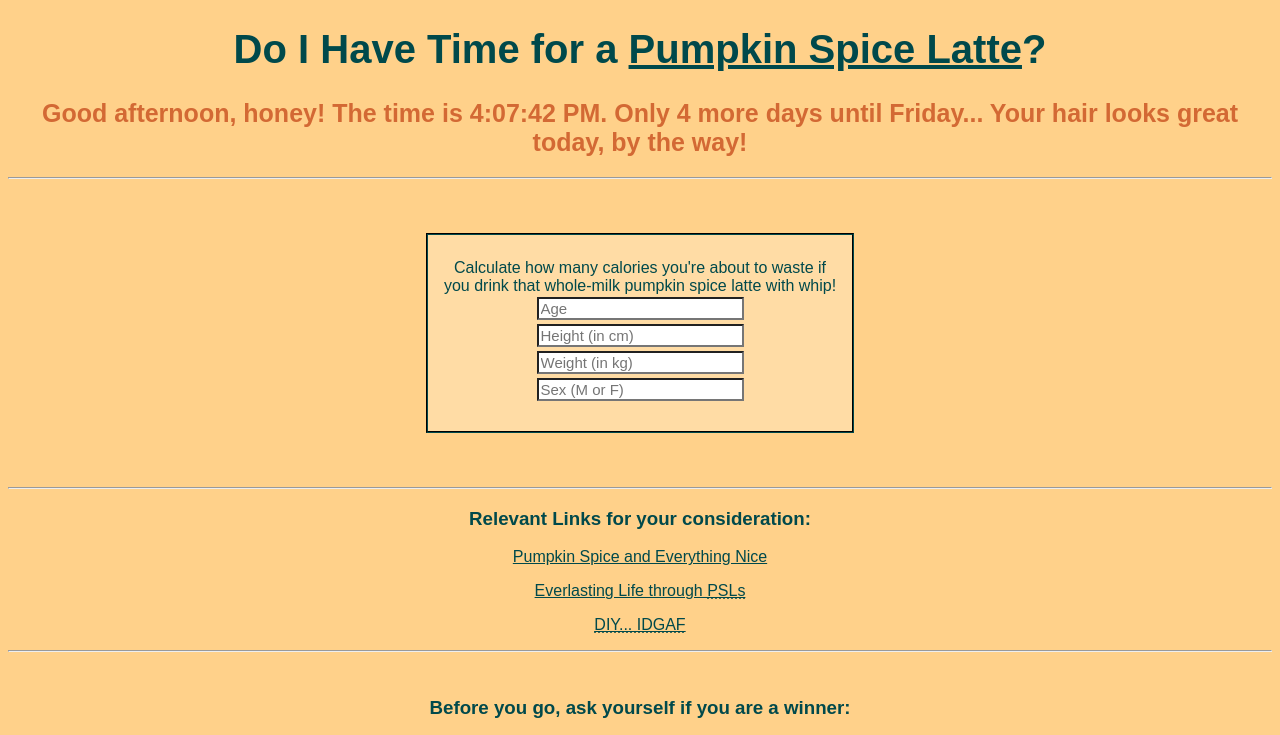
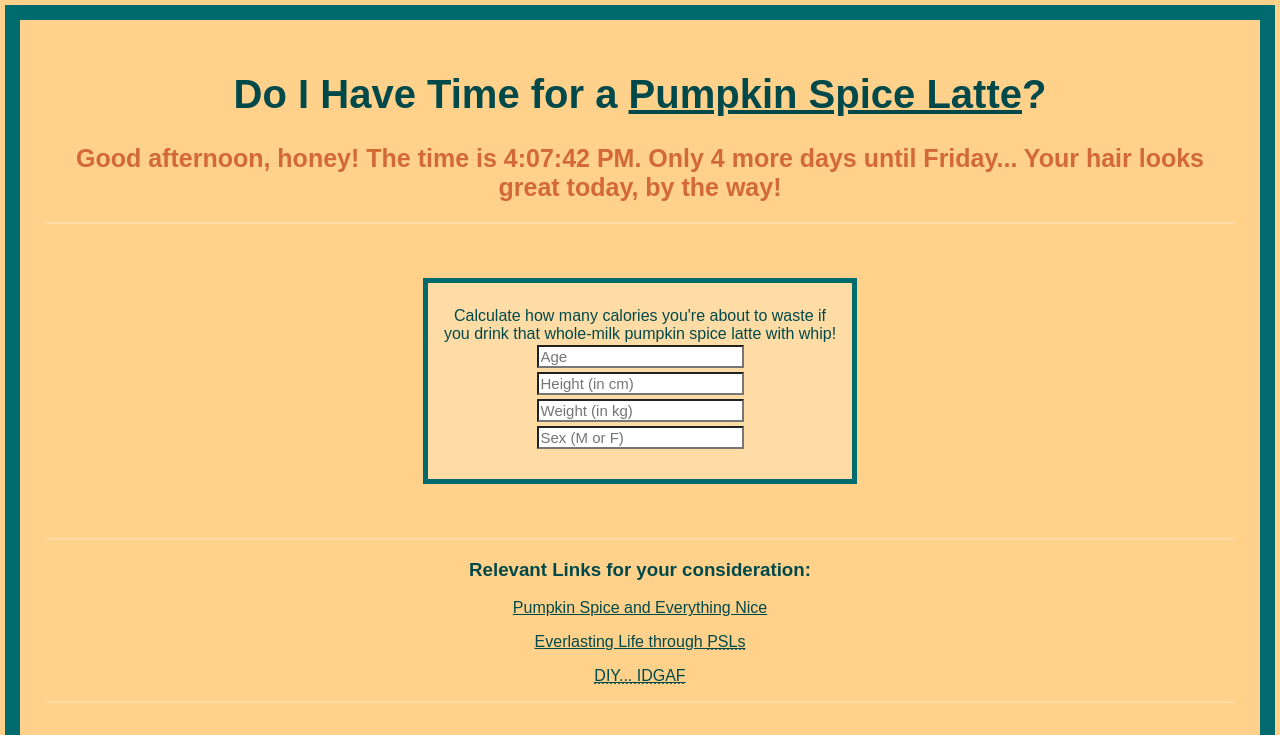
Before and after one commit to Kamilleski/Kamilleski.github.io, a plain HTML site: page index.html in a window 1280 px wide. Shown: the top 735 px of the page. Drawn offline with Linux system fonts and the light colour scheme; no server answers.

Commit message:
CSS Changes

```diff
--- a/stylesheet.css
+++ b/stylesheet.css
@@ -2,6 +2,9 @@
   font-family: arial;
   background-color: #FFD18A;
   color: #00494B;
+  margin: 5px;
+  padding: 25px;
+  border: 15px solid #006B6E;
 }
 
 h1 {
@@ -28,7 +31,9 @@
 }
 
 hr {
-  color: #00494B;
+  border: none;
+  background-color: #FFDCA5;
+  height: 2px;
 }
 
 input[type="text"], textarea {
@@ -37,7 +42,7 @@
 
 fieldset {
   background-color : #FFDCA5;
-  border-color: #00494B;
+  border: 5px solid #006B6E;
   width: 400px;
   margin: 10px auto 10px auto;
 }
```
